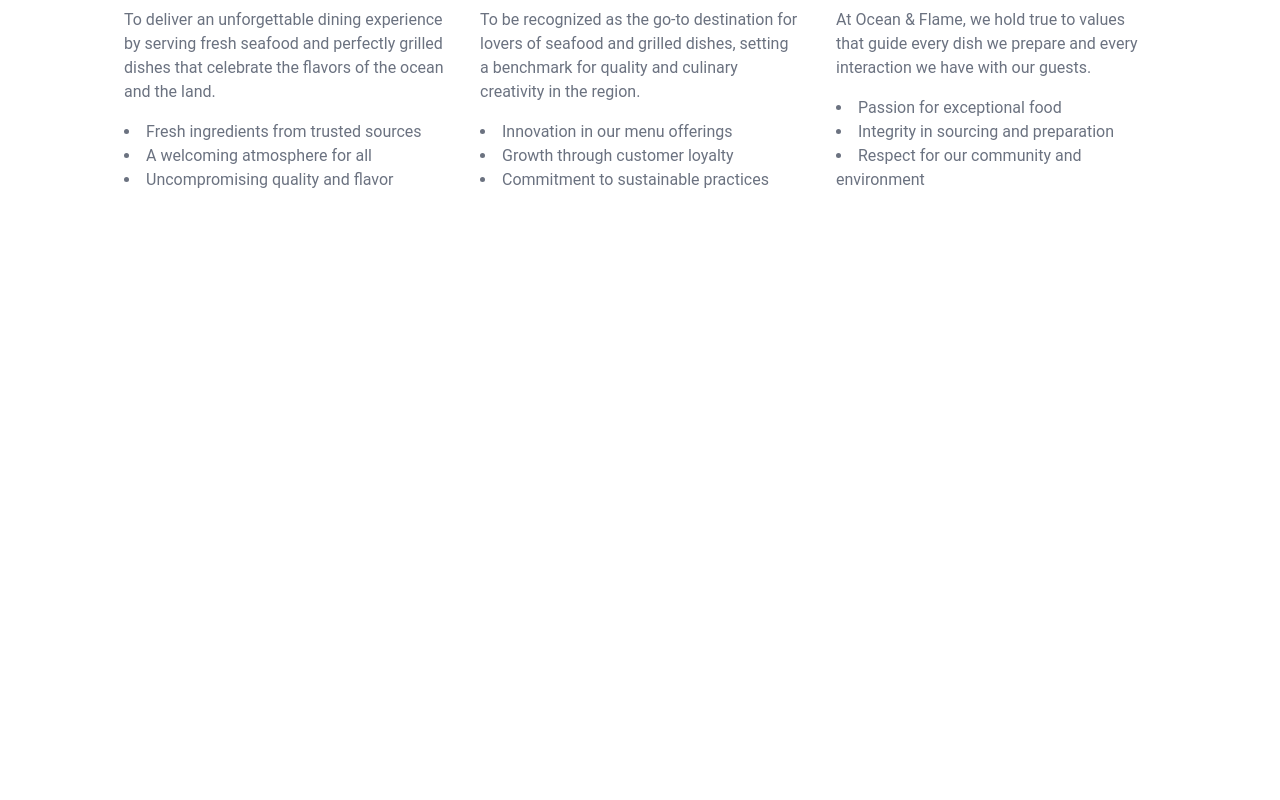
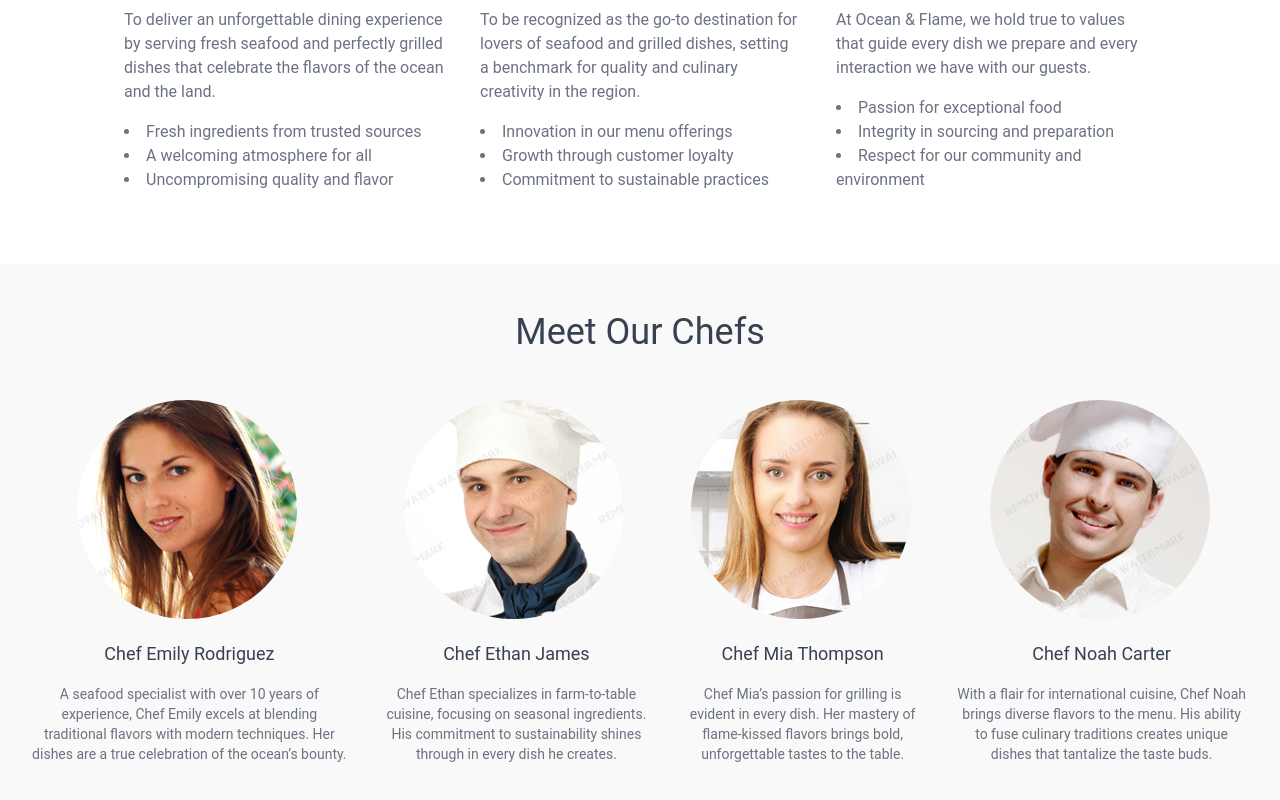
Before and after one commit to Chokolove/ReactTailwindFront, a Next.js app: page /about in a window 1280 px wide. Shown: the part 1044-1844 px from the top of the page. Before the commit the page ends 1348 px from the top, so only its background shows below. Built offline with nearby package versions, Linux system fonts and the light colour scheme.

Commit message:
Add MemberShowcase component

```diff
--- a/src/app/about/page.tsx
+++ b/src/app/about/page.tsx
@@ -1,5 +1,6 @@
 import HeroWithImg from "@/components/HeroWithImg";
 import CorePrinciples from "@/components/CorePrinciples";
+import MemberShowcase from "@/components/MemberShowcase";
 
 import img1 from "@/assets/images/nosotros/img1.jpg";
 
@@ -14,6 +15,7 @@
     <div className="flex flex-col justify-center items-center mb-10">
       <HeroWithImg title={"A Word from Us"} subtitle="Where Grills Meet the Ocean" message={HeroWithImgBody} image={img1} />
       <CorePrinciples />
+      <MemberShowcase />
     </div>
   )
 }
--- a/src/components/Container/index.tsx
+++ b/src/components/Container/index.tsx
@@ -1,4 +1,4 @@
-function Container({ children, className }: { children: React.ReactNode, className?: string }) {
+function Container({ children, className }: { children?: React.ReactNode, className?: string }) {
   return (
     <div className={`max-w-7xl mx-auto px-4 sm:px-6 lg:px-8 py-12 ${className}`}>
       {children}
--- /dev/null
+++ b/src/components/MemberCard/index.tsx
@@ -0,0 +1,20 @@
+import { StaticImageData } from "next/image"
+
+interface Props {
+  name: string
+  description: string
+  portrait?: StaticImageData
+}
+function MemberCard({ name, description, portrait }: Props) {
+  return (
+    <div className="flex flex-col gap-4 justify-center items-center text-center">
+      {portrait && <div className="w-56 h-56">
+        <img className="rounded-full" src={portrait.src} alt={name} />
+      </div>}
+      <h2 className="text-lg text-gray-700">{name}</h2>
+      <p className="text-sm text-gray-500">{description}</p>
+    </div>
+  )
+}
+
+export default MemberCard
--- /dev/null
+++ b/src/components/MemberShowcase/index.tsx
@@ -0,0 +1,45 @@
+import Container from "../Container";
+import MemberCard from "../MemberCard";
+
+import img1 from "@/assets/images/nosotros/teacher1.jpg";
+import img2 from "@/assets/images/nosotros/teacher2.jpg";
+import img3 from "@/assets/images/nosotros/teacher3.jpg";
+import img4 from "@/assets/images/nosotros/teacher4.jpg";
+
+const chefs = [
+  {
+    name: "Chef Emily Rodriguez",
+    description: "A seafood specialist with over 10 years of experience, Chef Emily excels at blending traditional flavors with modern techniques. Her dishes are a true celebration of the ocean’s bounty.",
+    portrait: img1
+  },
+  {
+    name: "Chef Ethan James",
+    description: "Chef Ethan specializes in farm-to-table cuisine, focusing on seasonal ingredients. His commitment to sustainability shines through in every dish he creates.",
+    portrait: img2
+  },
+  {
+    name: "Chef Mia Thompson",
+    description: "Chef Mia’s passion for grilling is evident in every dish. Her mastery of flame-kissed flavors brings bold, unforgettable tastes to the table.",
+    portrait: img3
+  },
+  {
+    name: "Chef Noah Carter",
+    description: "With a flair for international cuisine, Chef Noah brings diverse flavors to the menu. His ability to fuse culinary traditions creates unique dishes that tantalize the taste buds.",
+    portrait: img4
+  },
+];
+
+function MemberShowcase() {
+  return (
+    <div className="w-full text-center bg-lightGray py-12">
+      <h2 className="text-4xl text-gray-700">Meet Our Chefs</h2>
+      <Container className="flex gap-9">
+        {chefs.map((chef, index) => (
+          <MemberCard key={index} {...chef} />
+        ))}
+      </Container>
+    </div>
+  )
+}
+
+export default MemberShowcase;
```
